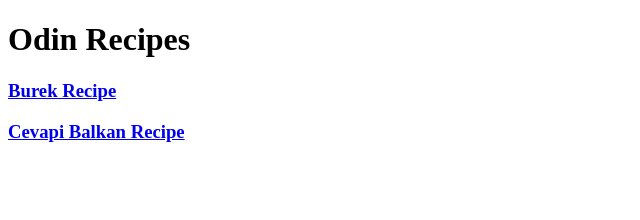
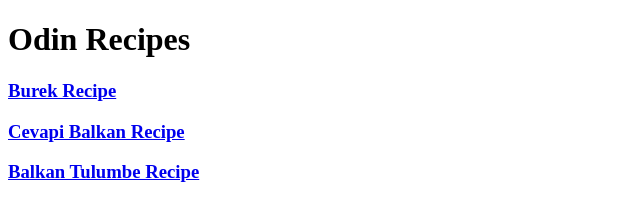
Before and after one commit to kossovar/odin-recipes, a plain HTML site: page index.html in a window 1280 px wide. Shown: the whole page, without its empty margins (0-640 px from the left). Drawn offline with Linux system fonts and the light colour scheme.

Commit message:
Add/link third recipe

```diff
--- a/index.html
+++ b/index.html
@@ -10,5 +10,6 @@
     <h1>Odin Recipes</h1>
     <h3><a href="../odin-recipes/recipes/burek.html">Burek Recipe</a></h3>
     <h3><a href="../odin-recipes/recipes/cevapi.html">Cevapi Balkan Recipe</a></h3>
+    <h3><a href="../odin-recipes/recipes/tulumbe.html">Balkan Tulumbe Recipe</a></h3>
 </body>
 </html>
```
